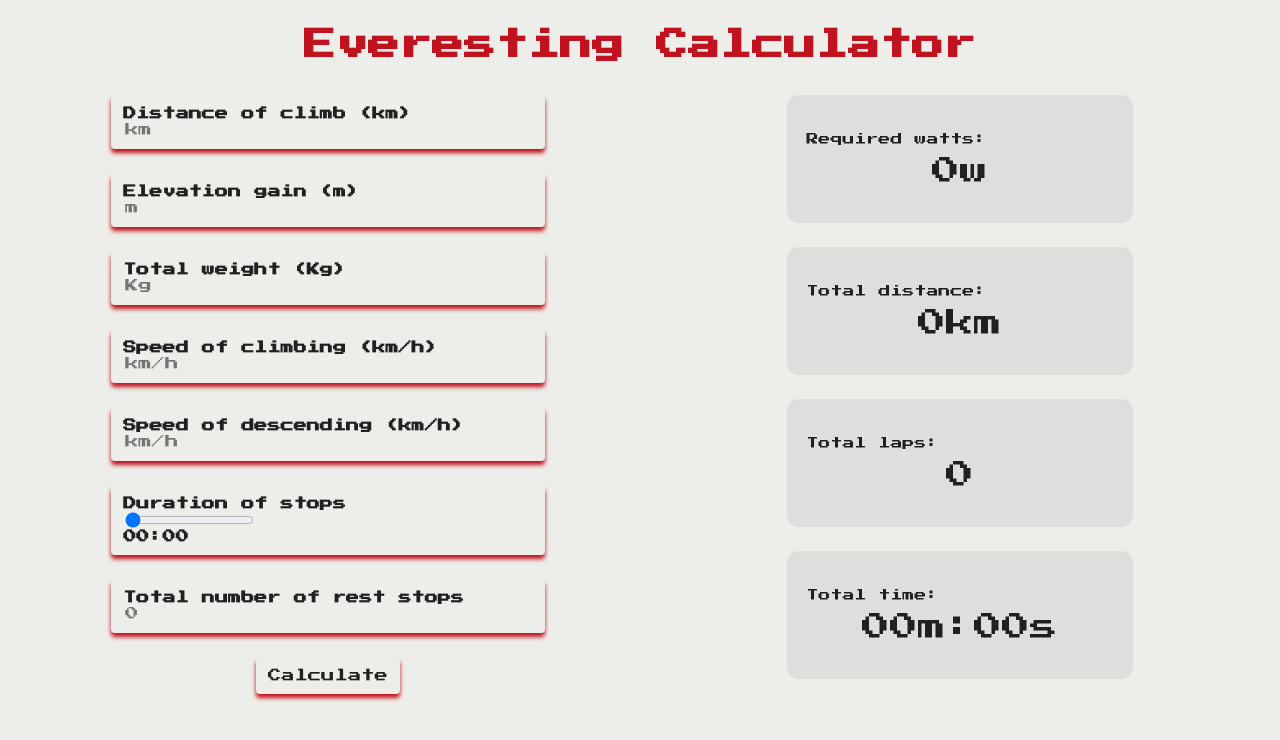
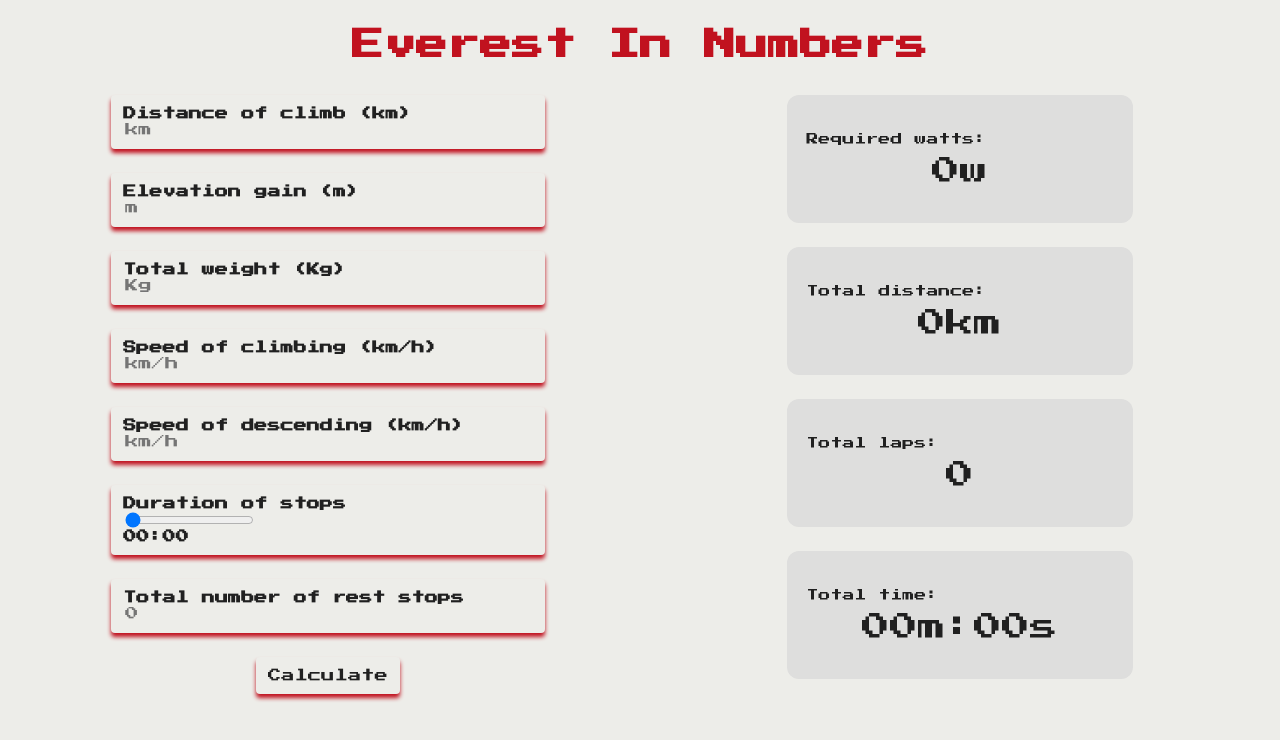
Before and after one commit to SASMIDT03/EverestingCalculator, a website with bundled scripts: page src/index.html in a window 1280 px wide. Built offline with nearby package versions, Linux system fonts and the light colour scheme.

Commit message:
Updated title

```diff
--- a/src/index.html
+++ b/src/index.html
@@ -3,7 +3,7 @@
 <head>
     <meta charset="UTF-8">
     <meta name="viewport" content="width=device-width, initial-scale=1.0">
-    <title>Hello World Project: Everest</title>
+    <title>Everest In Numbers - EIN</title>
     <link rel="stylesheet" href="mainstyle.css">
 </head>
 <body>
@@ -79,7 +79,7 @@
     </div>
 
     <div class="title">
-        <h1>Everesting Calculator</h1>
+        <h1>Everest In Numbers</h1>
     </div>
 
     <div class="mainBody">
```
